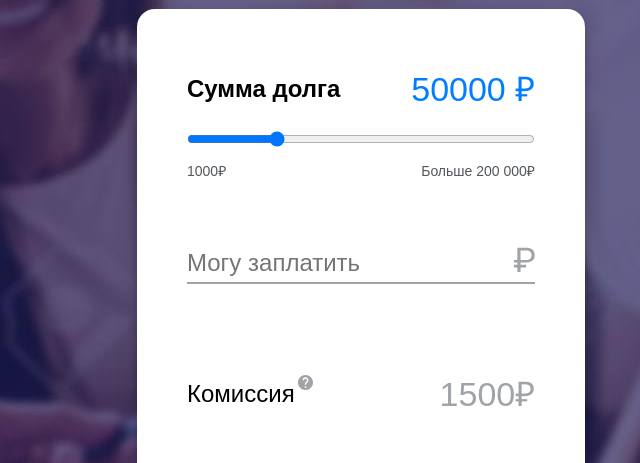
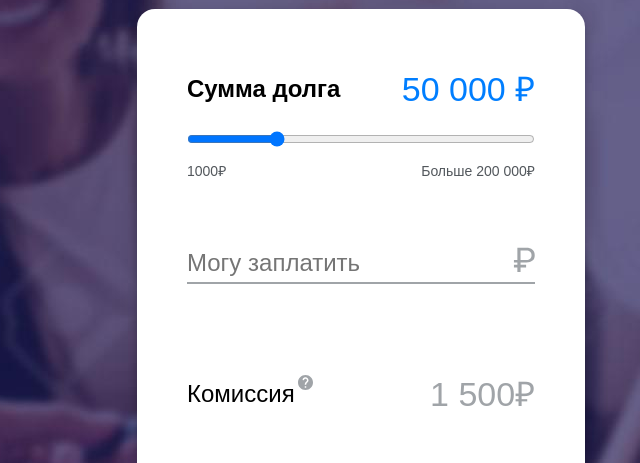
Before and after one commit to uncle-funny/Everget, a plain HTML site: page index.html in a window 1280 px wide. Shown: the part 181-644 px from the top of the page, 640-1280 px from the left. Drawn offline with nearby package versions, Linux system fonts and the light colour scheme.

Commit message:
Update index.html

```diff
--- a/index.html
+++ b/index.html
@@ -118,7 +118,7 @@
             <div class="first-screen__calc">
               <div class="calc-title">
                 <h3>Сумма долга</h3>
-                <span class="calc-title__summ"><span id="calc-title__summ">50000</span> ₽</span>
+                <span class="calc-title__summ"><span id="calc-title__summ">50 000</span> ₽</span>
               </div>
               <input class="calc-range" id="calc-range" type="range" min="1000" max="200000" value="50000" step="1000" oninput="fun1()">
               <div class="calc-range-value">
@@ -142,7 +142,7 @@
                     </div>
                   </span>
                 </h3>
-                <span class="calc-commission__value"><span id="calc-commission__value">1500</span>₽</span>
+                <span class="calc-commission__value"><span id="calc-commission__value">1 500</span>₽</span>
               </div>
               <a href="cabinet.html" class="calc-btn dolg-btn btn">Погасить долг со скидкой</a>
             </div>
```
